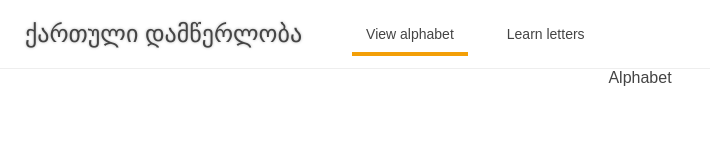
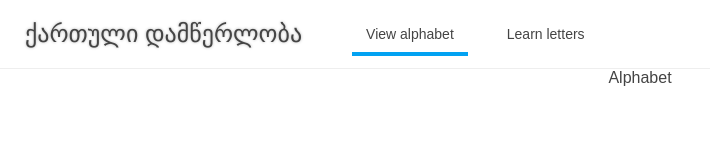
Before and after one commit to talkrz/georgian-alphabet, a React (Create React App) app: page / in a window 1280 px wide. In both pictures the pointer is over the link "View alphabet". Shown: the top 160 px of the page, without its empty margins (0-710 px from the left). Built offline with nearby package versions, Linux system fonts and the light colour scheme.

Commit message:
Switch colors

```diff
--- a/src/components/NavigationLink/NavigationLink.css
+++ b/src/components/NavigationLink/NavigationLink.css
@@ -17,9 +17,9 @@
 }
 
 .NavigationLink-alphabet:hover {
-  border-bottom: solid 4px #F39F07;
+  border-bottom: solid 4px #02A2F2;
 }
 
 .NavigationLink-learn-letters:hover {
-  border-bottom: solid 4px #02A2F2;
+  border-bottom: solid 4px #F39F07;
 }
```
